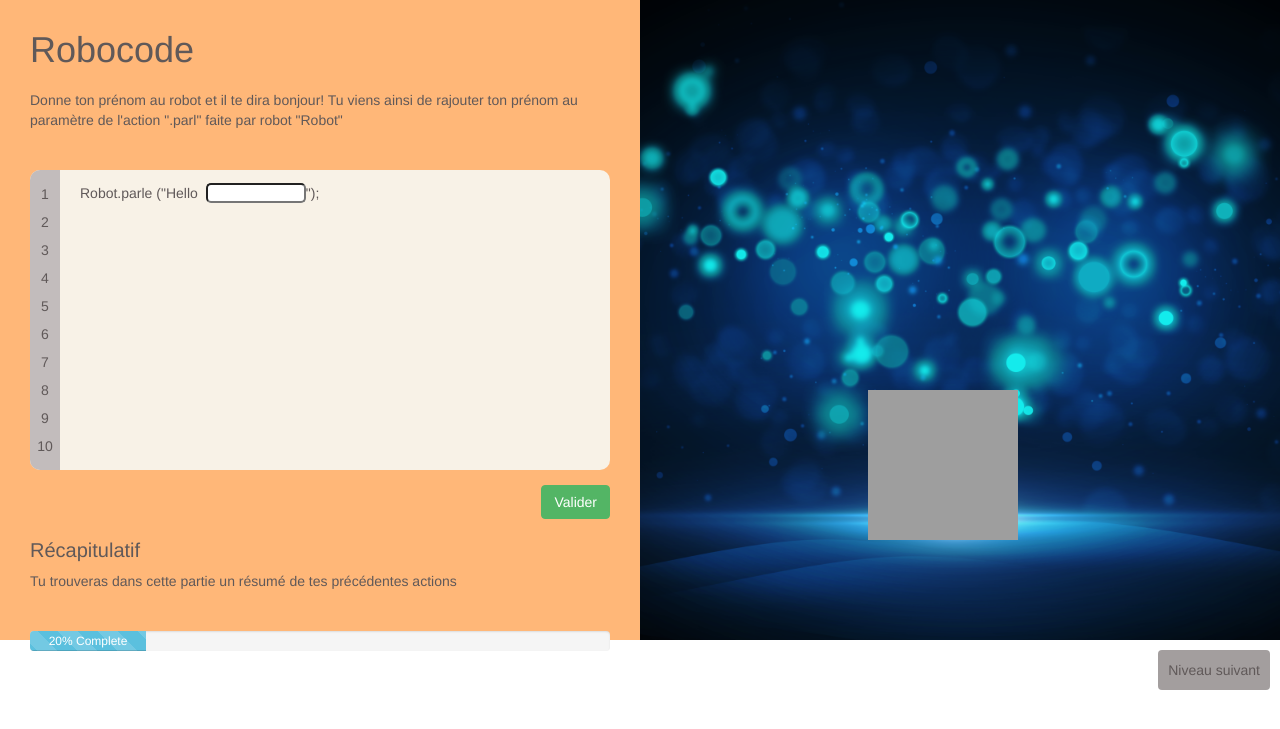
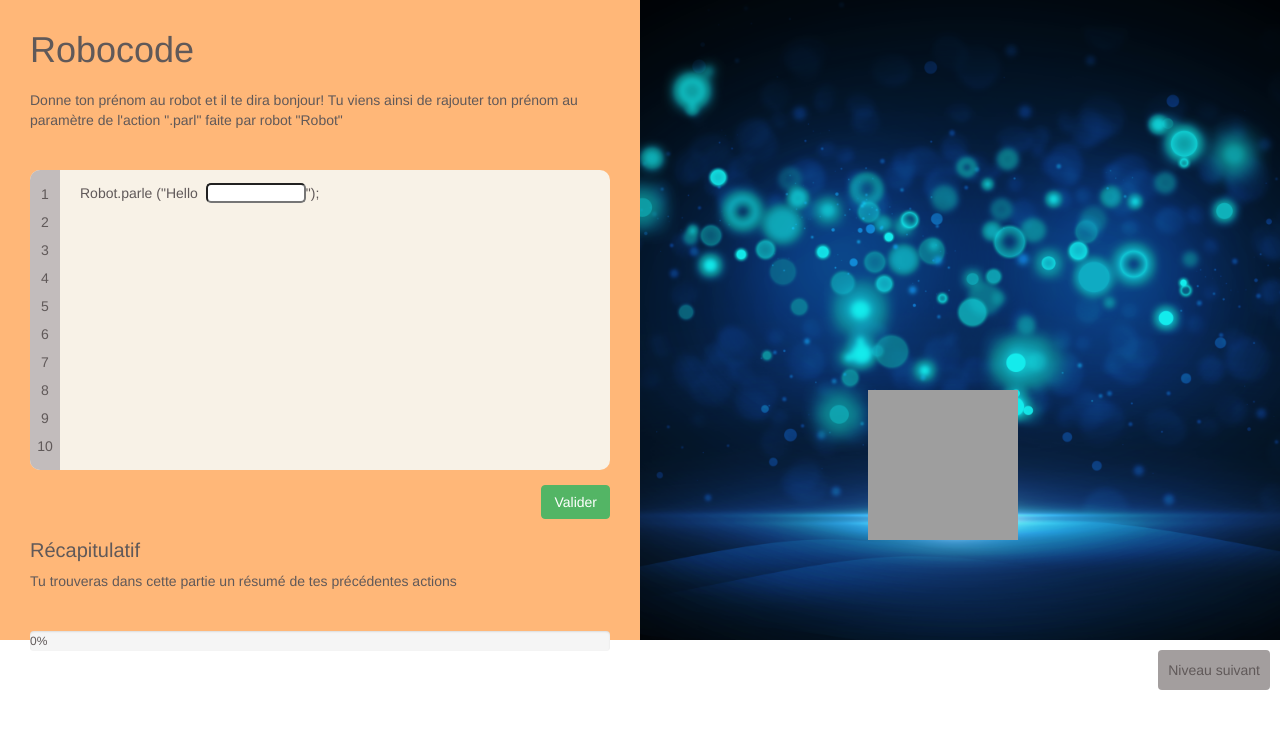
Before and after one commit to LiviaButtons/roboCode, a PHP site: page / in a window 1280 px wide. Shown: the top 729 px of the page. Run offline with PHP 8.4, Linux system fonts and the light colour scheme; grey boxes are pictures that could not be loaded.

Commit message:
barre progress à 0 dans index

```diff
--- a/index.php
+++ b/index.php
@@ -62,7 +62,7 @@
 
 <!--              progress bar   -->
                   <div class="progress progresJeu" style="position: relative">
-                    <div class="progress-bar progress-bar-info progress-bar-striped active" role="progressbar" aria-valuenow="20" aria-valuemin="0" aria-valuemax="100" style="width: 20%">20% Complete
+                    <div class="progress-bar progress-bar-info progress-bar-striped active" role="progressbar" aria-valuenow="0" aria-valuemin="0" aria-valuemax="100" style="width: 0%; color:#605959;">0% Complete
                     </div>
                   </div>
 
```
